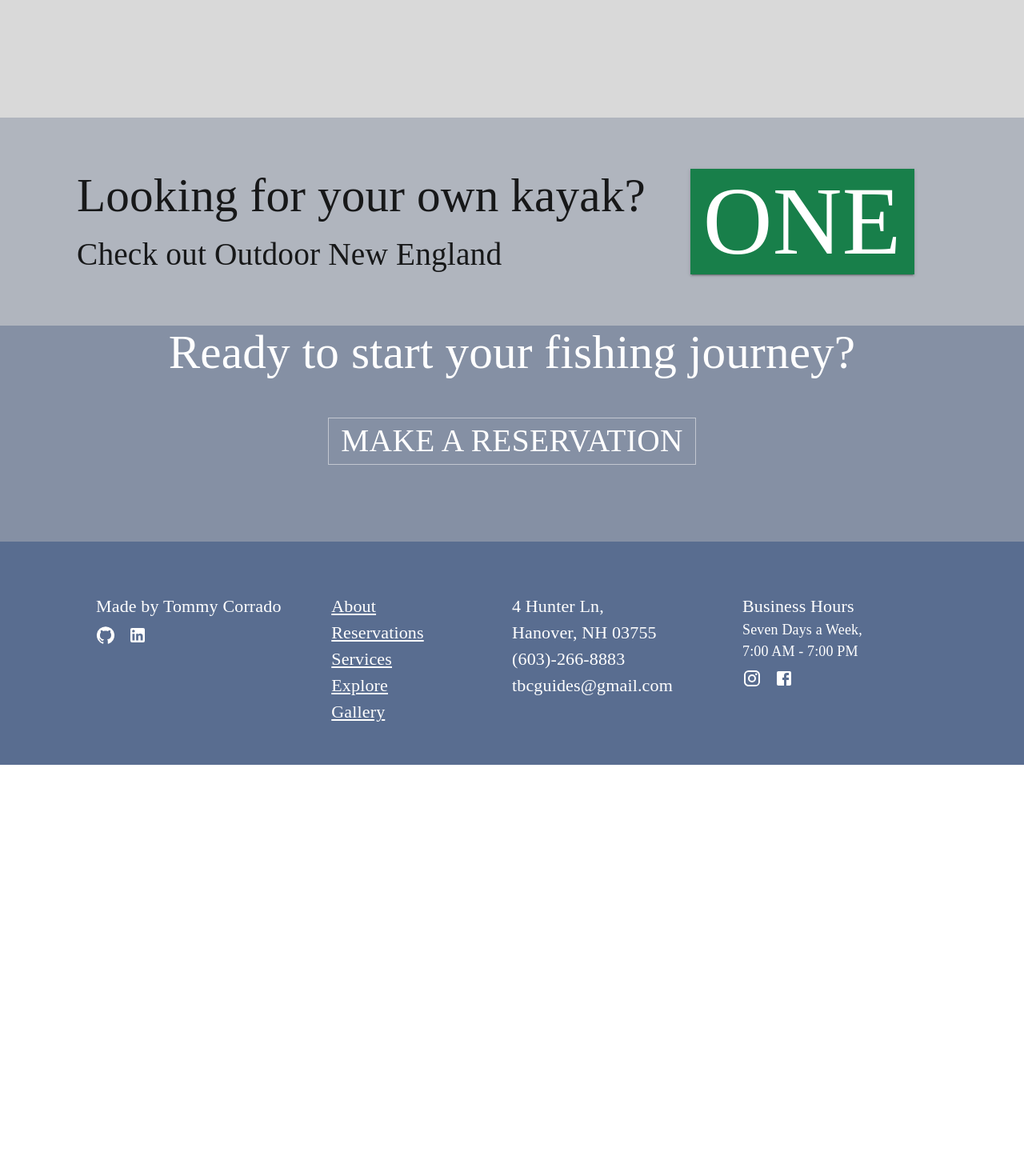
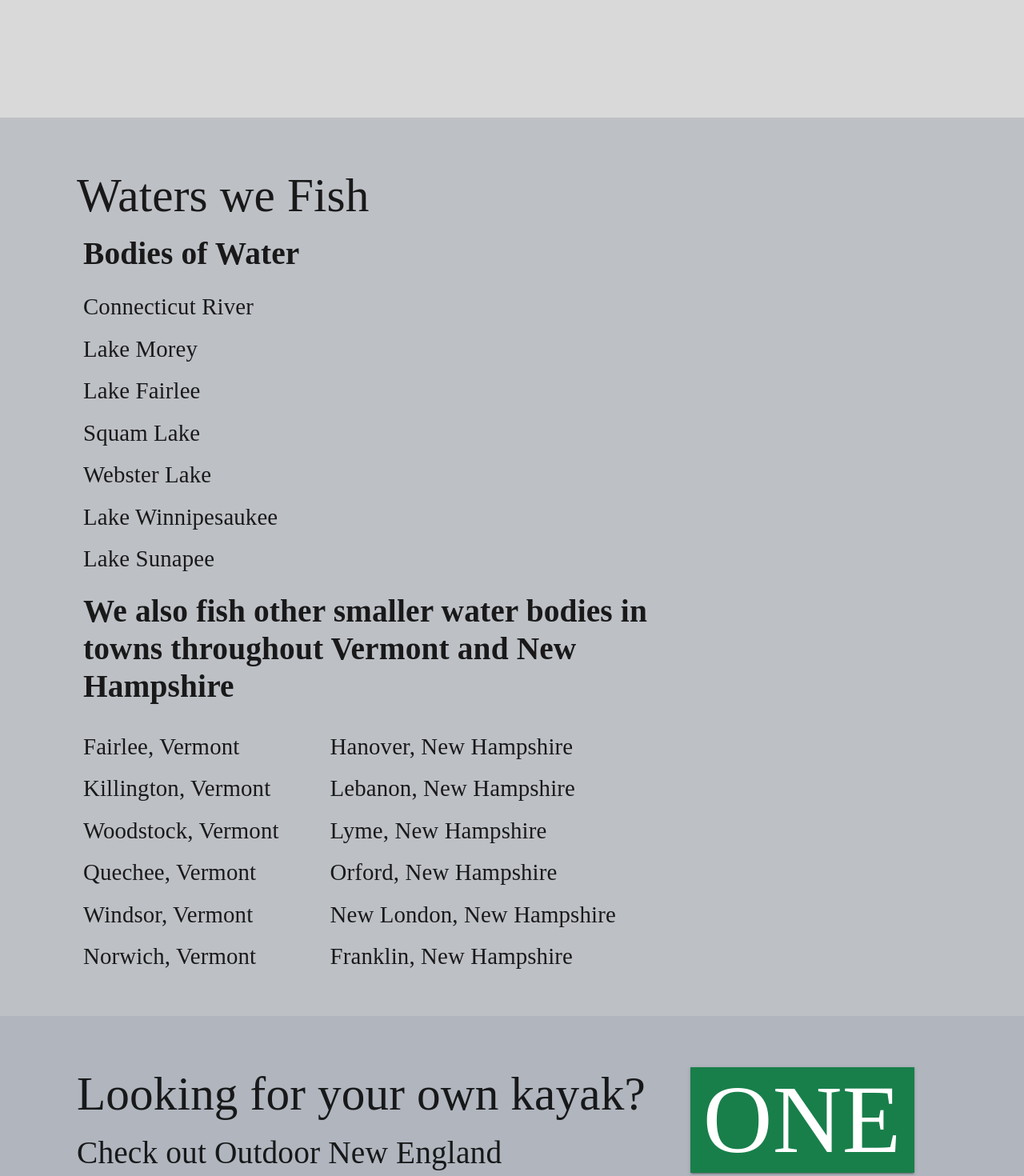
Before and after one commit to thomas-corrado/TBCGuides, a Next.js app: page /about in a window 1280 px wide. Shown: the part 2354-3824 px from the top of the page at 80% size. Before the commit the page ends 3310 px from the top, so only its background shows below. Built offline with nearby package versions, Linux system fonts and the light colour scheme; grey boxes are pictures that could not be loaded; a web font is replaced by a local one.

Commit message:
add bodies of water

```diff
--- a/components/AboutPage/AboutPageComponent.js
+++ b/components/AboutPage/AboutPageComponent.js
@@ -6,6 +6,7 @@ import ComeJoinUs from "./ComeJoinUs";
 import RatingMain from "./Rating/RatingMain";
 import DigitalPub from "./DigitalPub/DigitalPub";
 import OutdoorNE from "./ONE/OutdoorNE";
+import WatersWeFish from "./WatersWeFish/WatersWeFish";
 
 const AboutPageComponent = () => {
   return (
@@ -18,6 +19,7 @@ const AboutPageComponent = () => {
       </Stack>
       <RatingMain />
       <DigitalPub />
+      <WatersWeFish/>
       <OutdoorNE />
       <ComeJoinUs />
       <ContactInfo />
--- a/components/AboutPage/DigitalPub/DigitalPub.js
+++ b/components/AboutPage/DigitalPub/DigitalPub.js
@@ -1,11 +1,13 @@
 import { Stack, Box, Typography, Grid, Button } from "@mui/material";
 import Link from "next/link";
+import { useRouter } from "next/router";
 import AOS from "aos";
 import "aos/dist/aos.css";
 import { useEffect } from "react";
 import Image from "next/image";
 
 const DigitalPub = () => {
+  const router = useRouter();
   useEffect(() => {
     AOS.init();
   }, []);
@@ -42,7 +44,7 @@ const DigitalPub = () => {
               }}
             >
               <Typography variant="h4_about" mt={2}>
-                TBC guides featured in the summer 2023 issue of the{" "}
+                TBC Guides was featured in the summer 2023 issue of the{" "}
                 <q>Here in Hanover</q> magazine. Click the image to learn more
                 about fishing with Mike.
               </Typography>
--- /dev/null
+++ b/components/AboutPage/WatersWeFish/WatersWeFish.js
@@ -0,0 +1,69 @@
+import { Typography, Grid, Button, Box } from "@mui/material";
+import { useRouter } from "next/router";
+import AOS from "aos";
+import "aos/dist/aos.css";
+import { useEffect } from "react";
+
+const WatersWeFish = () => {
+  useEffect(() => {
+    AOS.init();
+  }, []);
+
+  const router = useRouter();
+
+  return (
+    <>
+      <Box className="waters-box" backgroundColor="#BDC0C5">
+        <Box sx={{ width: { xs: "80vw", sm: "85vw" } }}>
+          <Grid container direction="row" sx={{ alignItems: "center" }}>
+            <Grid container item lg={8} xl={8} direction="column" mt={8} mb={6}>
+              <Typography variant="h2_about" mb={2}>
+                Waters we Fish
+              </Typography>
+              <Grid container item direction="column" ml={1}>
+                <Typography variant="h3_about" fontWeight="bold" mb={2}>
+                  Bodies of Water
+                </Typography>
+                <Typography variant="h4_about">
+                  Connecticut River <br></br> Lake Morey <br></br> Lake Fairlee{" "}
+                  <br></br>
+                  Squam Lake <br></br>Webster Lake <br></br>Lake Winnipesaukee
+                  <br></br>
+                  Lake Sunapee
+                </Typography>
+                <Typography variant="h3_about" fontWeight="bold" mb={2} mt={2}>
+                  We also fish other smaller water bodies in towns throughout
+                  Vermont and New Hampshire
+                </Typography>
+                <Grid
+                  container
+                  item
+                  mt={1}
+                  rowSpacing={4}
+
+                >
+                  <Typography variant="h4_about"  mr={8}>
+                    Fairlee, Vermont <br></br>
+                    Killington, Vermont <br></br>
+                    Woodstock, Vermont <br></br>
+                    Quechee, Vermont <br></br>
+                    Windsor, Vermont <br></br>
+                    Norwich, Vermont <br></br>
+                  </Typography>
+                  <Typography variant="h4_about">
+                    Hanover, New Hampshire <br></br> Lebanon, New Hampshire{" "}
+                    <br></br>Lyme, New Hampshire <br></br> Orford, New Hampshire{" "}
+                    <br></br>New London, New Hampshire <br></br>Franklin, New
+                    Hampshire
+                  </Typography>
+                </Grid>
+              </Grid>
+            </Grid>
+          </Grid>
+        </Box>
+      </Box>
+    </>
+  );
+};
+
+export default WatersWeFish;
--- a/pages/_app.js
+++ b/pages/_app.js
@@ -91,7 +91,7 @@ const theme = createTheme({
     h4_about: {
       fontFamily: ["belda-normal"].join(","),
       fontSize: "calc(1rem + 1vw)",
-      lineHeight: "calc(2.4rem + 1.6vw)",
+      lineHeight: "calc(2rem + 1.6vw)",
     },
     h5_about: {
       fontFamily: ["belda-normal"].join(","),
--- a/styles/aboutpage.css
+++ b/styles/aboutpage.css
@@ -45,6 +45,13 @@
     display: flex;
 }
 
+.waters-box {
+    width: 100vw;
+    background-color: #BDC0C5;
+    justify-content: center;
+    display: flex;
+}
+
 .one-button {
 
 
```
